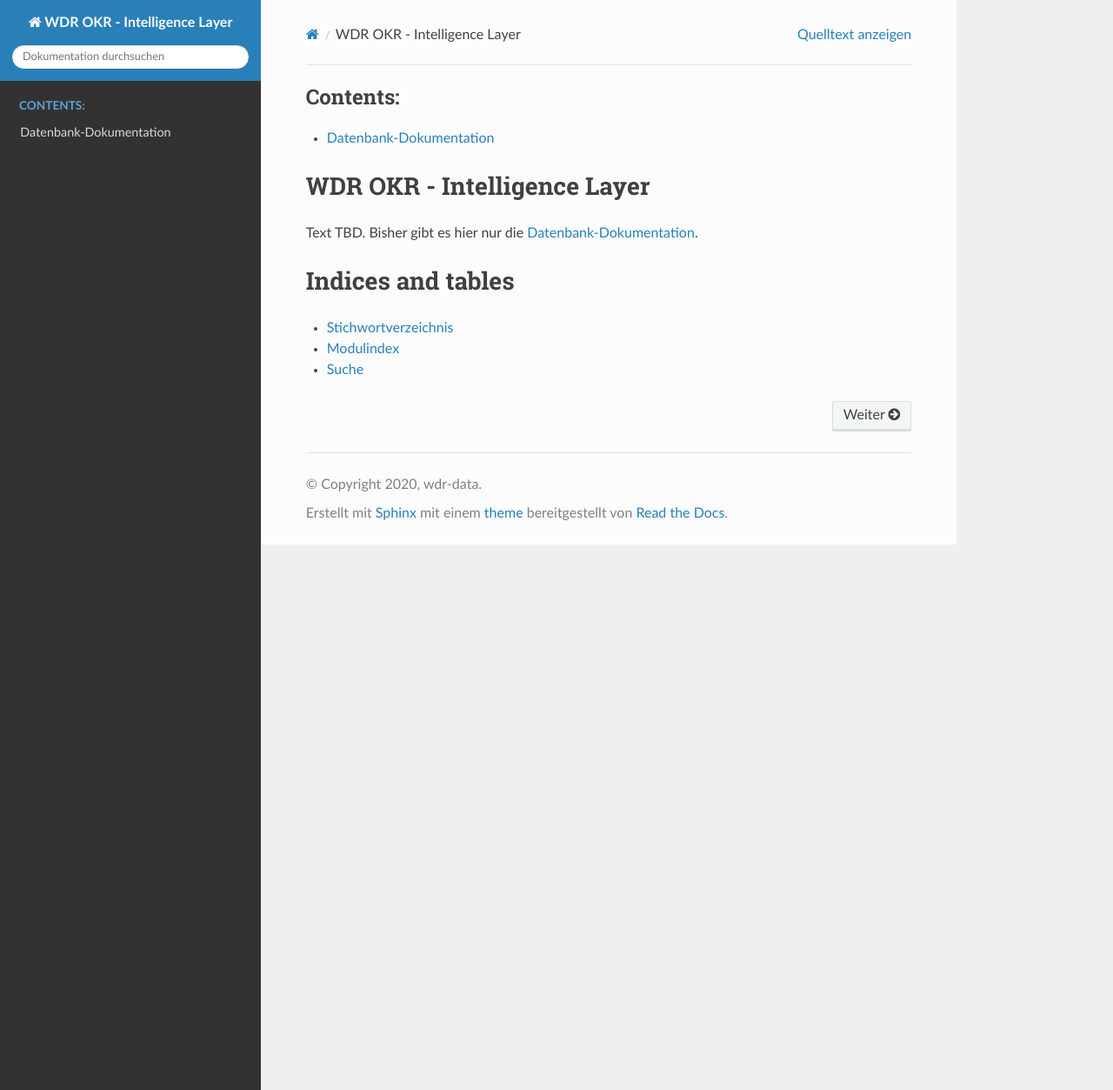
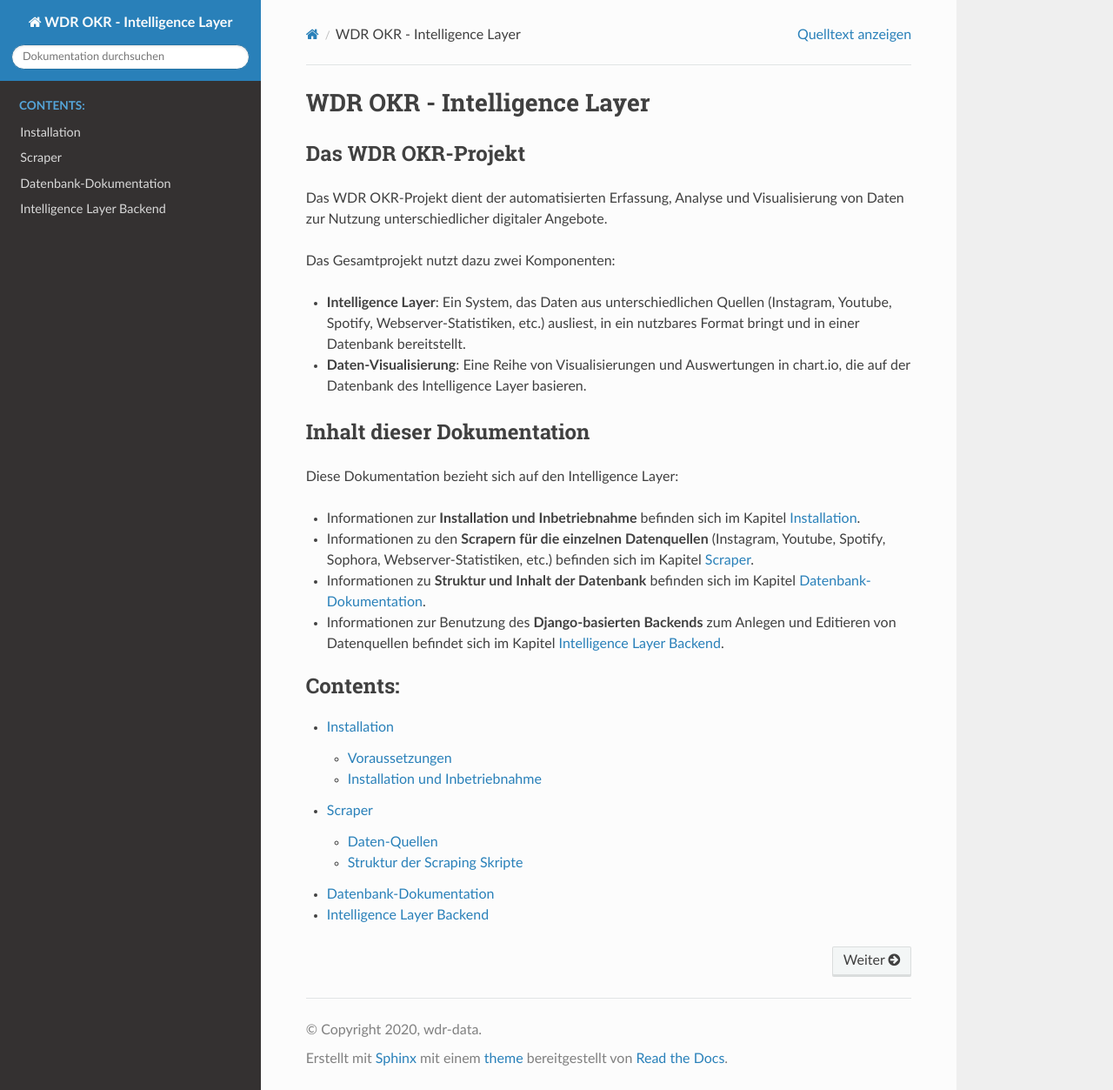
Before and after one commit to wdr-data/wdr-okr, a Sphinx documentation site: the page built from docs/index.rst, in a window 1280 px wide and 1253 px high. Shown: the whole window at 87% size. Built offline with Sphinx 7.4.7 and the Read the Docs theme 2.0.0, drawn with Linux system fonts in a browser that asks for light colours.

Commit message:
📝 Add content to docs

```diff
--- a/docs/database.rst
+++ b/docs/database.rst
@@ -3,6 +3,10 @@
 Datenbank-Dokumentation
 =======================
 
-Die Datenbank des Intelligence Layers ist folgendermaßen aufgebaut:
+Sämtliche Daten des Intelligence Layer befinden sich in einer SQL-Datenbank. Die
+Datenbank wird über das Django ORM gesteuert. Die Modell-Definitionen befinden sich im
+Ordner ``okr/models/``.
+
+Die Datenbank ist folgendermaßen aufgebaut:
 
 .. db_tables::
--- a/docs/database_tables.py
+++ b/docs/database_tables.py
@@ -82,7 +82,7 @@ def build_html(
                     foreign_key_text = ""
                     for relation in db_table["relations"]:
                         if relation["type"] == "ForeignKey":
-                            foreign_key_text += f'<li>Zu <a href="#{relation["target"]}">{relation["target_table_name"]}</a> via <code>{relation["column_name"]}</code></li>'
+                            foreign_key_text += f'<li><code>{relation["column_name"]}</code> aus der Tabelle <a href="#{relation["target"]}">{relation["target_table_name"]}</a></li>'
                     if foreign_key_text:
                         info_text += "<p>Diese Tabelle nutzt folgende Foreign Keys:</p>"
                         info_text += "<ul>"
--- a/docs/index.rst
+++ b/docs/index.rst
@@ -3,24 +3,51 @@
    You can adapt this file completely to your liking, but it should at least
    contain the root `toctree` directive.
 
+WDR OKR - Intelligence Layer
+============================
+
+Das WDR OKR-Projekt
+-------------------
+
+Das WDR OKR-Projekt dient der automatisierten Erfassung, Analyse und Visualisierung von
+Daten zur Nutzung unterschiedlicher digitaler Angebote.
+
+Das Gesamtprojekt nutzt dazu zwei Komponenten:
+
+* **Intelligence Layer**: Ein System, das Daten aus unterschiedlichen Quellen
+  (Instagram, Youtube, Spotify, Webserver-Statistiken, etc.) ausliest, in ein nutzbares
+  Format bringt und in einer Datenbank bereitstellt.
+* **Daten-Visualisierung**: Eine Reihe von Visualisierungen und Auswertungen in chart.io,
+  die auf der Datenbank des Intelligence Layer basieren.
+
+Inhalt dieser Dokumentation
+---------------------------
+
+Diese Dokumentation bezieht sich auf den Intelligence Layer:
+
+* Informationen zur **Installation und Inbetriebnahme** befinden sich im Kapitel
+  :ref:`installation`.
+* Informationen zu den **Scrapern für die einzelnen Datenquellen** (Instagram, Youtube,
+  Spotify, Sophora, Webserver-Statistiken, etc.) befinden sich im Kapitel
+  :ref:`scraper`.
+* Informationen zu **Struktur und Inhalt der Datenbank** befinden sich im Kapitel
+  :ref:`database`.
+* Informationen zur Benutzung des **Django-basierten Backends** zum Anlegen und
+  Editieren von Datenquellen befindet sich im Kapitel :ref:`backend`.
+
+
 .. toctree::
    :maxdepth: 2
    :caption: Contents:
 
+   installation
+   scraper
    database
+   backend
 
+.. Indices and tables
+.. ==================
 
-WDR OKR - Intelligence Layer
-============================
-
-Text TBD. Bisher gibt es hier nur die :ref:`database`.
-
-
-
-
-Indices and tables
-==================
-
-* :ref:`genindex`
-* :ref:`modindex`
-* :ref:`search`
+.. * :ref:`genindex`
+.. * :ref:`modindex`
+.. * :ref:`search`
--- /dev/null
+++ b/docs/installation.rst
@@ -0,0 +1,117 @@
+.. _installation:
+
+Installation
+============
+
+Der Intelligence Layer ist in Python geschrieben und basiert auf einem
+`Django <https://www.djangoproject.com/>`_-Backend.
+
+Voraussetzungen
+---------------
+
+Der Intelligence Layer benötigt mindestens Python Version 3.6. Zur Erstellung und
+Verwaltung einer virtuellen Umgebung muss außerdem `pipenv <http://www.python.org/>`_
+installiert sein.
+
+.. _installation_datenbank:
+
+Datenbank
+~~~~~~~~~
+
+Eine SQL-Datenbank ist nicht zwingend erfoderlich. Wenn keine Datenbank zur Verfügung
+gestellt wird, nutzt der Intelligence Layer automatisch eine lokale SQLite-Datenbank.
+
+Um den Intelligence Layer mit einer SQL-Datenbank zu nutzen, muss die Datenbank-URL in
+der Umgebungsvariable ``DATABASE_URL`` abgespeichert sein. Ist ``DATABASE_URL`` nicht
+gesetzt, nutzt der Intelligence Layer die lokale SQLite Datenbank.
+
+.. _installation_zugangsdaten:
+
+API-Zugangsdaten
+~~~~~~~~~~~~~~~~
+
+Der Intelligence Layer nutzt zahlreiche APIs. Die Zugangsdaten der APIs müssen als
+Umgebungsvariablen zur Verfügung stehen:
+
+.. code-block:: bash
+
+    # Django
+    DEBUG=True
+    SECRET_KEY=
+
+    # Quintly
+    QUINTLY_CLIENT_ID=
+    QUINTLY_CLIENT_SECRET=
+
+    # MySQL Podstat/Spotify
+    MYSQL_PODCAST_HOST=
+    MYSQL_PODCAST_USER=
+    MYSQL_PODCAST_PASSWORD=
+    MYSQL_PODCAST_DATABASE_SPOTIFY=
+    MYSQL_PODCAST_DATABASE_PODSTAT=
+
+    # Spotify
+    SPOTIPY_CLIENT_ID=
+    SPOTIPY_CLIENT_SECRET=
+    SPOTIFY_LICENSOR_I
+
+    # Spotify Podcast API
+    EXPERIMENTAL_SPOTIFY_BASE_URL=
+    EXPERIMENTAL_SPOTIFY_AUTH_URL=
+    EXPERIMENTAL_SPOTIFY_CLIENT_ID=
+    EXPERIMENTAL_SPOTIFY_SP_AC=
+    EXPERIMENTAL_SPOTIFY_SP_DC=
+    EXPERIMENTAL_SPOTIFY_SP_KEY=
+
+    # Webtrekk/Mapp
+    WEBTREKK_LOGIN=
+    WEBTREKK_PASSWORD=
+    WEBTREKK_ACCOUNT_LIVE_ID=
+
+    # Sophora API
+    SOPHORA_API_BASE=
+
+Die Variable ``SECRET_KEY`` muss nur angegeben werden, wenn ``DEBUG=False`` gesetzt ist.
+
+Um den Intelligence Layer lokal auszuführen, sollten die Umgebungsvariablen in eine
+Datei namens ``.env`` im Root-Verzeichnis abgelegt werden. Auf diese Weise kann die
+Umgebung automatisch von ``pipenv`` eingerichtet werden.
+
+Installation und Inbetriebnahme
+-------------------------------
+
+Zunächst das GitHub Repository `wdr-data/wdr-okr <https://github.com/wdr-data/wdr-okr>`_
+mit ``clone`` in ein lokales Verzeichnis herunterladen.
+
+Anschließend sicherstellen, dass die Umgebungsvariablen für die
+:ref:`installation_zugangsdaten` und ggf. die :ref:`installation_datenbank` korrekt
+gesetzt sind.
+
+Nun die benötigten Pakete mit Hilfe von ``pipenv`` herunterladen und installieren:
+
+.. code-block:: bash
+
+    $ pipenv sync
+
+Anschließend die Datenbank-Migration für Django ausführen:
+
+.. code-block:: bash
+
+    $ pipenv run manage migrate
+
+Erstellung eines Admin-Nutzers für das Django-Backend:
+
+.. code-block:: bash
+
+    $ pipenv run manage createsuperuser
+
+Nun kann das Django-Backend über den folgenden Befehl gestartet werden:
+
+.. code-block:: bash
+
+    $ pipenv run manage runserver
+
+Sobald der Intelligence Layer gestartet ist, ruft er automatisiert Daten über die
+diversen APIs ab. Der Intelligence Layer nutzt dazu den
+`APScheduler <https://pypi.org/project/APScheduler/>`. Die Cron-basierten Regeln sind in
+der Datei ``okr/scrapers/scheduler.py`` anpassbar.
--- /dev/null
+++ b/docs/scraper.rst
@@ -0,0 +1,32 @@
+.. _scraper:
+
+Scraper
+=======
+
+Die Scraper des Intelligence Layer machen externe Datenquellen für die weitere Analyse
+nutzbar. Für jede Datenquelle existiert ein individuell angepasstes Scraping-Modul.
+
+Der Intelligence Layer nutzt sowohl automatisiert abgerufene Daten von diversen APIS als
+auch manuell hochgeladene Daten aus statischen Dateien.
+
+Daten-Quellen
+-------------
+
+Im Moment nutzt der Intelligence Layer die folgenden Daten-Quellen:
+
+* Instagram-Accounts (automatisiert über die Quintly-API)
+* Youtube-Accounts (manuell aus YouTube Analytics exportiert)
+* Webseiten (automatisiert über die APIs der Google Search Console und von Sophora)
+* Podcasts (automatisiert über öffentlich zugängliche RSS-Feeds sowie die APIs von
+  Spotify, Podstat, Mediatrend und Webtrekk)
+
+Struktur der Scraping Skripte
+-----------------------------
+
+Die Scripte für das Erfassen und Aufbereiten der Daten befinden sich im Verzeichnis
+``okr/scrapers/``. Es existieren unterschiedliche Module für die unterschiedlichen Arten
+von digitalen Angeboten: ``insta``, ``pages``, ``podcasts`` und ``youtube``.
+
+Jeds Modul entählt eine ``__init.py__`` Datei. Diese Datei enthält jeweils die
+grundlegenden Funktionen zum Speichern und Aufbereiten der Daten. Das Abrufen der
+Rohdaten geschieht in den jeweiligen Submodulen.
```
Also changed, not shown: docs/backend.rst (added, +16 -0 lines).
